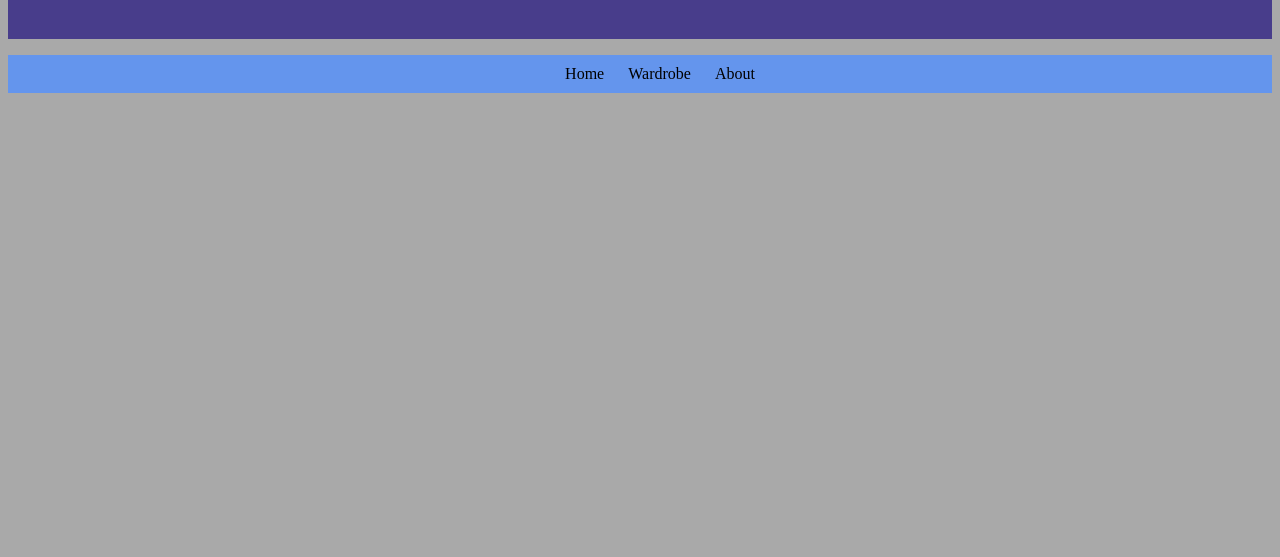
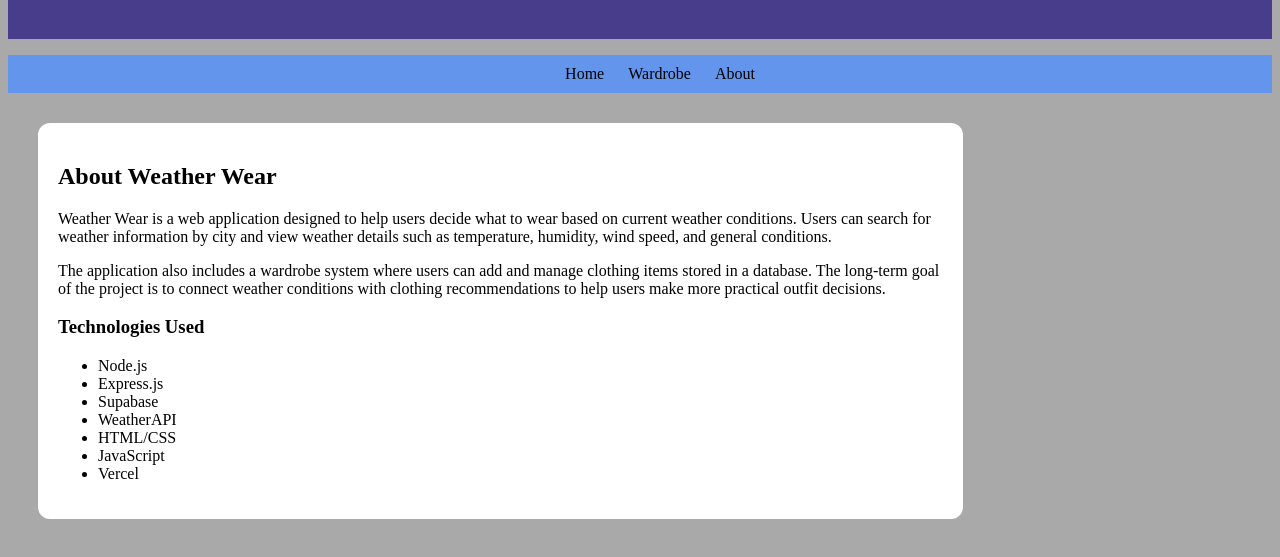
Before and after one commit to cod3ric/inst377-final-project, a website: page public/about.html in a window 1280 px wide. Shown: the part 89-646 px from the top of the page. Drawn offline with Linux system fonts and the light colour scheme.

Commit message:
Updated: Documentation added

```diff
--- a/public/about.html
+++ b/public/about.html
@@ -14,5 +14,31 @@
                 <li><a href="about.html">About</a></li>
             </ul>
         </nav>
+
+        <div id="about-div">
+            <h2>About Weather Wear</h2>
+
+            <p>
+                Weather Wear is a web application designed to help users decide what to wear based on current weather conditions.
+                Users can search for weather information by city and view weather details such as temperature, humidity, wind speed, and general conditions.
+            </p>
+
+            <p>
+                The application also includes a wardrobe system where users can add and manage clothing items stored in a database.
+                The long-term goal of the project is to connect weather conditions with clothing recommendations to help users make more practical outfit decisions.
+            </p>
+
+            <h3>Technologies Used</h3>
+
+            <ul>
+                <li>Node.js</li>
+                <li>Express.js</li>
+                <li>Supabase</li>
+                <li>WeatherAPI</li>
+                <li>HTML/CSS</li>
+                <li>JavaScript</li>
+                <li>Vercel</li>
+            </ul>
+        </div>
     </body>
 </html>
--- a/public/styles.css
+++ b/public/styles.css
@@ -5,9 +5,7 @@ body {
 
 header {
     background-color: darkslateblue;
-
     color: white;
-
     padding: 20px;
 }
 
@@ -30,18 +28,18 @@ nav li{
 
 nav li:hover{
     background-color:blue;
-}
-
-nav li a:hover{
-    color:white;
+    a{
+        color:white;
+    }
 }
 
 
 #weather-div {
     display:none;
     background-color: white;
-    width: 350px;
-    margin: 30px;
+    width: 50%;
+    margin-right: 20%;
+    margin-left:20%;
     padding: 20px;
     border-radius: 12px;
     text-align: center;
@@ -88,3 +86,12 @@ nav li a:hover{
     margin-bottom: 10px;
     margin-right: 10px;
 }
+
+#about-div {
+    background-color: white;
+    width: 70%;
+    margin: 30px;
+    padding: 20px;
+    border-radius: 12px;
+    text-align: left;
+}
```
Also changed, not shown: public/home.html (+1 -1 lines), README.md (deleted), docs/README.md (added).
